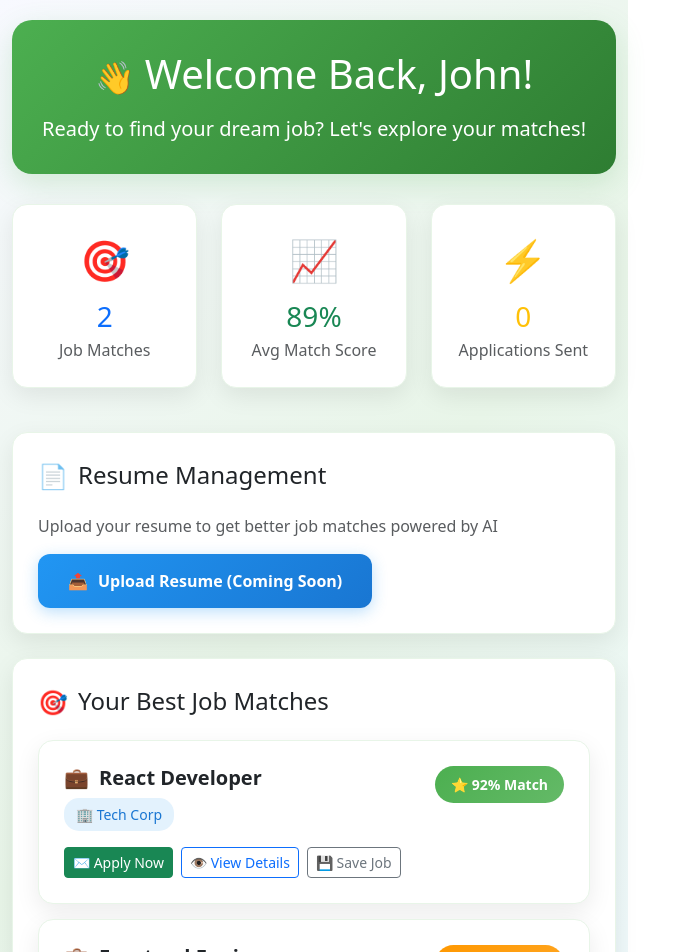
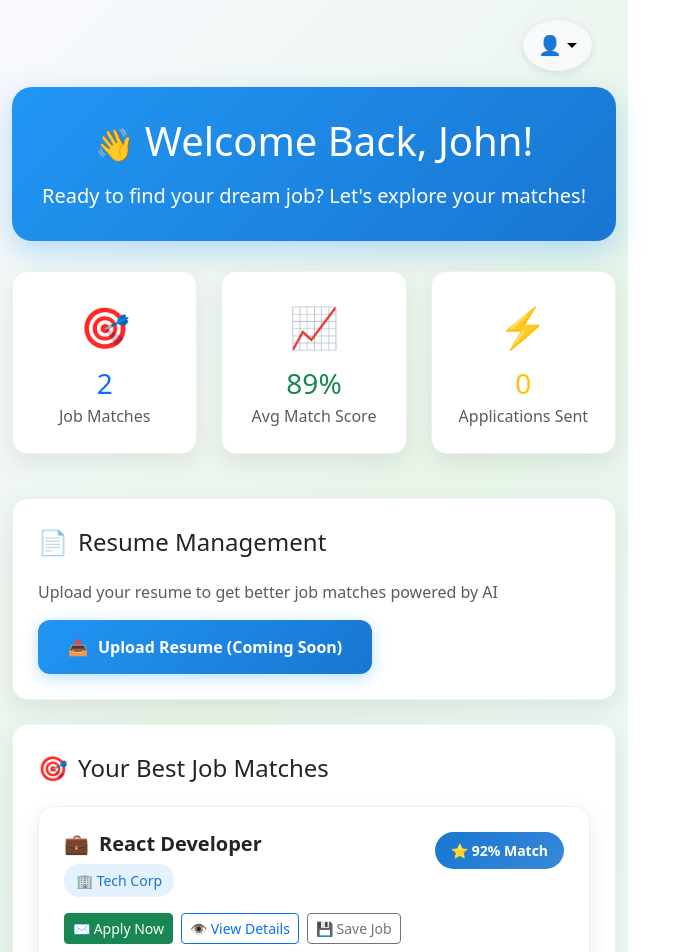
Before and after one commit to Poagesh/rankitech-frontend, a React (Vite) app: page /user in a window 1280 px wide. Shown: the top 952 px of the page, without its empty margins (0-693 px from the left). Built offline with nearby package versions, Linux system fonts and the light colour scheme; the HTML template or start-up script is replaced by a standard one.

Commit message:
colou changes for login,register,recruiterregister

```diff
--- a/src/pages/Login.jsx
+++ b/src/pages/Login.jsx
@@ -33,13 +33,13 @@ function Login() {
     avatar: {
       width: '70px',
       height: '70px',
-      background: 'linear-gradient(135deg, #4caf50, #2e7d32)',
+      background: 'linear-gradient(135deg, #2196f3, #1e88e5',
       borderRadius: '50%',
       display: 'flex',
       alignItems: 'center',
       justifyContent: 'center',
       margin: '0 auto 20px',
-      color: 'white',
+      color: '#333',
       fontSize: '24px'
     },
     input: {
@@ -51,12 +51,12 @@ function Login() {
       backgroundColor: '#fafafa'
     },
     inputFocus: {
-      borderColor: '#4caf50',
+      borderColor: '#1e88e5',
       backgroundColor: 'white',
       boxShadow: '0 0 0 3px rgba(76, 175, 80, 0.1)'
     },
     button: {
-      background: 'linear-gradient(135deg, #4caf50, #2e7d32)',
+      background: 'linear-gradient(135deg, #2196f3, #1e88e5)',
       border: 'none',
       borderRadius: '12px',
       padding: '15px 25px',
@@ -64,20 +64,20 @@ function Login() {
       fontWeight: '600',
       color: 'white',
       transition: 'all 0.3s ease',
-      boxShadow: '0 4px 15px rgba(76, 175, 80, 0.3)'
+      boxShadow: '0 4px 15px rgba(76, 86, 175, 0.3)'
     },
     buttonHover: {
       transform: 'translateY(-2px)',
-      boxShadow: '0 8px 25px rgba(76, 175, 80, 0.4)'
+      boxShadow: '0 8px 25px rgba(83, 76, 175, 0.4)'
     },
     link: {
-      color: '#4caf50',
+      color: '#1e88e5',
       textDecoration: 'none',
       fontWeight: '600',
       transition: 'color 0.3s ease'
     },
     forgotLink: {
-      color: '#4caf50',
+      color: '#1e88e5',
       textDecoration: 'none',
       fontSize: '14px'
     }
--- a/src/pages/Recruiterregistration.jsx
+++ b/src/pages/Recruiterregistration.jsx
@@ -41,28 +41,38 @@ const RecruiterSignupForm = () => {
   };
 
   const gradientStyle = {
-    background: "linear-gradient(135deg, #667eea 0%, #764ba2 50%, #f093fb 100%)",
-    color: "white",
+    background: "transparent",
+    color: "#333",
     border: "none",
   };
+  const iconStyle = {
+  color: '#1e88e5',
+};
+const buttonStyle = {
+  backgroundColor: '#1e88e5',
+  color: 'white',
+  border: 'none',
+  padding: '10px 20px',
+  borderRadius: '8px',
+  fontWeight: 'bold',
+  transition: 'background-color 0.3s ease',
+};
 
   return (
     <div
-      className="min-vh-100 d-flex align-items-center justify-content-center"
-      style={{
-        background: "linear-gradient(135deg, #667eea 0%, #764ba2 50%, #f093fb 100%)",
-      }}
+      className="min-vh-100 d-flex align-items-center justify-content-center bg-light"
+
     >
       <div className="card shadow-lg p-4 bg-white text-dark" style={{ maxWidth: "500px", width: "100%" }}>
         <h4 className="mb-4 text-center fw-bold" style={gradientStyle}>
-          <i className="bi bi-person-badge-fill me-2 p-2 rounded-circle" style={gradientStyle}></i>
+          <i className="bi bi-person-badge-fill me-2 p-2 rounded-circle" style={iconStyle}></i>
           Recruiter Signup
         </h4>
         <form onSubmit={handleSubmit}>
           {/* Phone Number */}
           <div className="mb-3">
             <label className="form-label d-flex align-items-center">
-              <i className="bi bi-telephone-fill me-2 p-2 rounded-circle" style={gradientStyle}></i>
+              <i className="bi bi-telephone-fill me-2 p-2 rounded-circle" style={iconStyle}></i>
               Phone Number
             </label>
             <input
@@ -80,7 +90,7 @@ const RecruiterSignupForm = () => {
           {/* Designation */}
           <div className="mb-3">
             <label className="form-label d-flex align-items-center">
-              <i className="bi bi-person-workspace me-2 p-2 rounded-circle" style={gradientStyle}></i>
+             <i className="bi bi-person-workspace me-2 p-2 rounded-circle" style={iconStyle}></i>
               Designation
             </label>
             <input
@@ -97,7 +107,7 @@ const RecruiterSignupForm = () => {
           {/* Company Name */}
           <div className="mb-3">
             <label className="form-label d-flex align-items-center">
-              <i className="bi bi-building me-2 p-2 rounded-circle" style={gradientStyle}></i>
+             <i className="bi bi-building me-2 p-2 rounded-circle" style={iconStyle}></i>
               Company Name
             </label>
             <input
@@ -114,7 +124,7 @@ const RecruiterSignupForm = () => {
           {/* Website */}
           <div className="mb-3">
             <label className="form-label d-flex align-items-center">
-              <i className="bi bi-globe2 me-2 p-2 rounded-circle" style={gradientStyle}></i>
+              <i className="bi bi-globe2 me-2 p-2 rounded-circle" style={iconStyle}></i>
               Company Website
             </label>
             <input
@@ -131,7 +141,7 @@ const RecruiterSignupForm = () => {
           {/* Industry */}
           <div className="mb-3">
             <label className="form-label d-flex align-items-center">
-              <i className="bi bi-briefcase-fill me-2 p-2 rounded-circle" style={gradientStyle}></i>
+             <i className="bi bi-briefcase-fill me-2 p-2 rounded-circle" style={iconStyle}></i>
               Industry
             </label>
             <input
@@ -148,7 +158,7 @@ const RecruiterSignupForm = () => {
           {/* Company Type */}
           <div className="mb-4">
             <label className="form-label d-flex align-items-center">
-              <i className="bi bi-diagram-3-fill me-2 p-2 rounded-circle" style={gradientStyle}></i>
+              <i className="bi bi-diagram-3-fill me-2 p-2 rounded-circle" style={iconStyle}></i>
               Company Type
             </label>
             <select
@@ -167,9 +177,9 @@ const RecruiterSignupForm = () => {
             {errors.type && <div className="invalid-feedback">{errors.type}</div>}
           </div>
 
-          <button type="submit" className="btn w-100 fw-bold" style={gradientStyle}>
-            <i className="bi bi-box-arrow-in-right me-2"></i>Submit
-          </button>
+          <button type="submit" className="btn w-100 fw-bold" style={buttonStyle}>
+  <i className="bi bi-box-arrow-in-right me-2" style={iconStyle}></i>Submit
+</button>
         </form>
       </div>
     </div>
--- a/src/pages/Register.jsx
+++ b/src/pages/Register.jsx
@@ -59,7 +59,7 @@ function Register() {
     avatar: {
       width: '70px',
       height: '70px',
-      background: 'linear-gradient(135deg, #4caf50, #2e7d32)',
+      background: 'linear-gradient(135deg, #2196f3, #1e88e5',
       borderRadius: '50%',
       display: 'flex',
       alignItems: 'center',
@@ -77,7 +77,7 @@ function Register() {
       backgroundColor: '#fafafa'
     },
     inputFocus: {
-      borderColor: '#4caf50',
+      borderColor: ' #1e88e5',
       backgroundColor: 'white',
       boxShadow: '0 0 0 3px rgba(76, 175, 80, 0.1)'
     },
@@ -91,12 +91,12 @@ function Register() {
       cursor: 'pointer'
     },
     selectFocus: {
-      borderColor: '#4caf50',
+      borderColor: ' #1e88e5',
       backgroundColor: 'white',
       boxShadow: '0 0 0 3px rgba(76, 175, 80, 0.1)'
     },
     button: {
-      background: 'linear-gradient(135deg, #4caf50, #2e7d32)',
+      background: 'linear-gradient(135deg, #2196f3, #1e88e5',
       border: 'none',
       borderRadius: '12px',
       padding: '15px 25px',
@@ -104,14 +104,14 @@ function Register() {
       fontWeight: '600',
       color: 'white',
       transition: 'all 0.3s ease',
-      boxShadow: '0 4px 15px rgba(76, 175, 80, 0.3)'
+      boxShadow: '0 4px 15px rgba(76, 175, 80, 0.1)'
     },
     buttonHover: {
       transform: 'translateY(-2px)',
-      boxShadow: '0 8px 25px rgba(76, 175, 80, 0.4)'
+      boxShadow: '0 8px 25px rgba(76, 175, 80, 0.1)'
     },
     link: {
-      color: '#4caf50',
+      color: ' #1e88e5',
       textDecoration: 'none',
       fontWeight: '600',
       transition: 'color 0.3s ease'
--- a/src/pages/UserDashboard.jsx
+++ b/src/pages/UserDashboard.jsx
@@ -23,18 +23,20 @@ function UserDashboard() {
   }, []);
 
   const styles = {
+
+
     container: {
       minHeight: '100vh',
       background: 'linear-gradient(135deg, #f8f9ff 0%, #e8f5e8 50%, #f0f9ff 100%)',
       padding: '20px 0'
     },
     header: {
-      background: 'linear-gradient(135deg, #4caf50, #2e7d32)',
+      background: 'linear-gradient(135deg, #2196f3, #1976d2)',
       borderRadius: '20px',
       color: 'white',
       padding: '30px',
       marginBottom: '30px',
-      boxShadow: '0 10px 30px rgba(76, 175, 80, 0.2)'
+      boxShadow: '0 10px 30px rgba(33, 150, 243, 0.3)'
     },
     statsCard: {
       backgroundColor: 'white',
@@ -77,7 +79,7 @@ function UserDashboard() {
       boxShadow: '0 15px 40px rgba(0,0,0,0.12)'
     },
     matchScore: {
-      background: 'linear-gradient(135deg, #4caf50, #66bb6a)',
+      background: 'linear-gradient(135deg, #2196f3, #1976d2)',
       color: 'white',
       padding: '8px 16px',
       borderRadius: '20px',
@@ -110,14 +112,42 @@ function UserDashboard() {
   };
 
   const getScoreColor = (score) => {
-    if (score >= 90) return '#4caf50';
-    if (score >= 80) return '#ff9800';
-    return '#f44336';
+    if (score >= 90) return '#1976d2';
+    if (score >= 80) return '#1976d2';
+    return '#1976d2';
   };
 
   return (
     <div style={styles.container}>
+
       <div className="container">
+        {/* 👤 User Icon Dropdown */}
+      <div className="d-flex justify-content-end mb-3 me-4">
+        <div className="dropdown">
+          <button
+            className="btn btn-light dropdown-toggle d-flex align-items-center"
+            type="button"
+            id="userMenuButton"
+            data-bs-toggle="dropdown"
+            aria-expanded="false"
+            style={{
+              borderRadius: '50%',
+              padding: '10px 14px',
+              boxShadow: '0 2px 8px rgba(0,0,0,0.1)',
+              fontSize: '1.2rem'
+            }}
+          >
+            👤
+          </button>
+          <ul className="dropdown-menu dropdown-menu-end" aria-labelledby="userMenuButton">
+            <li><h6 className="dropdown-header">👋 Hello, John</h6></li>
+            <li><a className="dropdown-item" href="#">📧 john.doe@example.com</a></li>
+            <li><a className="dropdown-item" href="#">⚙️ Profile Settings</a></li>
+            <li><hr className="dropdown-divider" /></li>
+            <li><a className="dropdown-item text-danger" href="#">🚪 Logout</a></li>
+          </ul>
+        </div>
+      </div>
         {/* Header Section */}
         <div style={styles.header} className="text-center">
           <h1 className="mb-3">
```
Also changed, not shown: src/components/ui/UDashboard.jsx (added).
